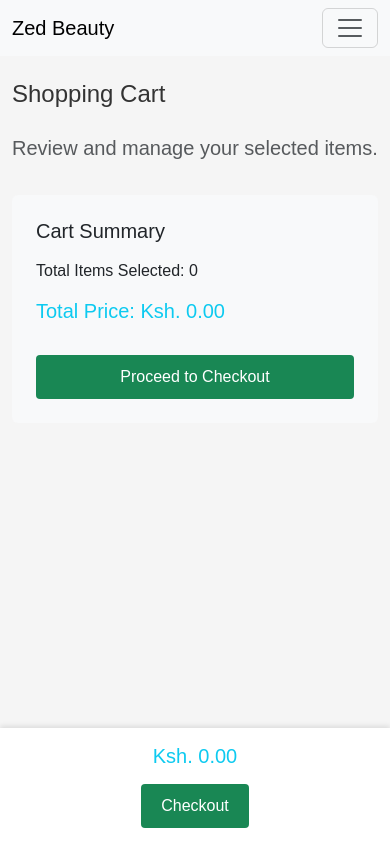
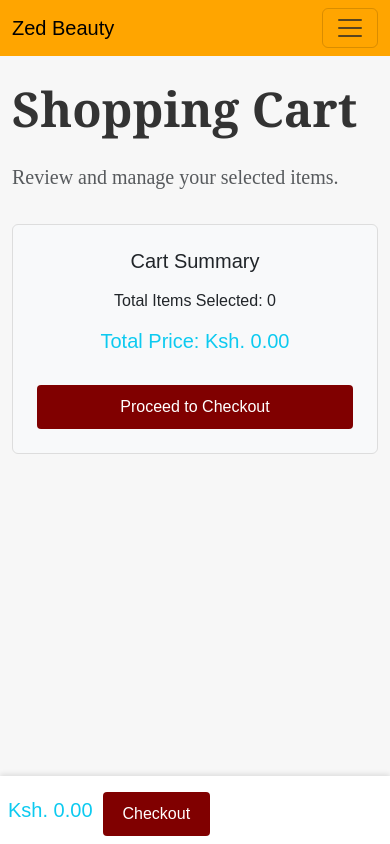
Before and after one commit to yvonnegichovi/e-commerce, a Flask app: page /cart/1 in a window 390 px wide. Run offline with Flask 3, Linux system fonts and the light colour scheme; the visitor is signed in with stand-in values (Sample User, id 1); data comes from the database, SQL or seed files in the repository; data that the repository does not hold is empty.

Commit message:
cartlist styling

```diff
--- a/entry/static/styles/cartlist.css
+++ b/entry/static/styles/cartlist.css
@@ -3,7 +3,34 @@
     margin: 0;
     padding: 0;
     box-sizing: border-box;
-    background-color: #f5f5f5;
+    background-color: #f7f7f7;
+}
+
+.navbar {
+    background-color: orange;
+}
+
+
+.mb-4 {
+    font-family: Georgia, serif;
+    font-size: 3rem;
+    font-weight: bold;
+}
+
+.selector {
+    font-family:
+}
+
+.form-check-input {
+    background-color: green;
+    width: 1em;
+	height: 1em;
+	border: 1px solid #aaa;
+	background: #FFF;
+	border-radius: .2em;
+	box-shadow: inset 0 1px 3px rgba(0,0,0, .1), 0 0 0 rgba(203, 34, 237, .2);
+	transition: all .275s;
+    cursor: pointer;
 }
 
 .container {
@@ -22,6 +49,37 @@
 .lead {
     font-size: 1.25rem;
     color: #666;
+    font-family: Lucida Handwriting, serif;
+}
+
+.row {
+    display: flex;
+    flex-direction: row;
+}
+
+
+.info {
+    margin-top: 20px;
+    flex: 0 0 auto;
+    width: 16.66666667%;
+    display: flex;
+    justify-content: center;
+    flex-direction: column;
+    align-items: center;
+}
+
+.card {
+    margin-left: 2px;
+    display: flex;
+    align-items: right;
+}
+
+.card-body {
+    margin-left: 60px;
+    display: flex;
+    flex-direction: column;
+    justify-content: center;
+    align-text: center;
 }
 
 .cart-item {
@@ -39,11 +97,12 @@
     border-radius: 8px;
 }
 
-.item-image img {
-    max-width: 100%;
-    max-height: 100%;
+.img-fluid {
+    max-width: 80%;
+    max-height: 80%;
     display: block;
     object-fit: cover;
+    margin-left: 20px;
 }
 
 h3 {
@@ -66,6 +125,7 @@
     padding: 10px 20px;
     font-size: 1rem;
     cursor: pointer;
+    background-color: #800000;
 }
 
 .btn-light {
@@ -77,6 +137,11 @@
 .btn-primary {
     background-color: #017bff;
     color: #fff;
+    background-color: #FF8C00;
+}
+
+.btn-outline-secondary {
+    background-color: maroon;
 }
 
 .item-quantity {
@@ -113,7 +178,7 @@
     font-weight: bold;
     border: 1px solid #ccc;
     border-radius: 4px;
-    background-color: #f8f9fa;
+    background-color: #FFDAB9;
     color: #333;
     cursor: pointer;
 }
--- a/entry/templates/products/view_cartlist.html
+++ b/entry/templates/products/view_cartlist.html
@@ -11,6 +11,8 @@
         .totals-sidebar {
             position: sticky;
             top: 1rem;
+            border: 1px solid #ddd;
+            text-align: center;
         }
 
         /* Totals for Mobile View */
@@ -18,6 +20,7 @@
             .totals-sidebar {
                 position: static;
                 margin-top: 1rem;
+                border: 1px solid #ddd;
             }
             .totals-bottom {
                 position: fixed;
@@ -27,8 +30,18 @@
                 background-color: white;
                 z-index: 1000;
                 box-shadow: 0 -2px 5px rgba(0, 0, 0, 0.1);
-                padding: 1rem;
-                text-align: center;
+                padding: 0.5rem;
+                text-align: right;
+            }
+            .checkout-container {
+                display: flex;
+                align-items: center;
+                gap: 10px;
+                text-align: right;
+            }
+
+            .checkout-container h5 {
+                margin: 0;
             }
         }
     </style>
@@ -36,7 +49,7 @@
 <body>
 
     <!-- Navigation Bar -->
-    <nav class="navbar navbar-expand-lg navbar-light bg-light">
+    <nav class="navbar navbar-expand-lg navbar-light">
         <div class="container-fluid">
             <a class="navbar-brand" href="{{ url_for('main.home') }}">Zed Beauty</a>
             <button class="navbar-toggler" type="button" data-bs-toggle="collapse" data-bs-target="#navbarNav" aria-controls="navbarNav" aria-expanded="false" aria-label="Toggle navigation">
@@ -71,15 +84,15 @@
                     <input type="checkbox" class="form-check-input checkout-item" data-price="{{ product.product.price }}" data-quantity="{{ product.quantity }}" id="checkout-{{ product.id }}" onclick="toggleSelection(this, '{{ product.product.product_name }}', {{ product.product.price }})">
                     <label class="form-check-label" for="checkout-{{ product.id }}">Select for Checkout</label>
                 </div>
-                <div class="card mb-3">
-                    <div class="row g-0">
+                <div class="card">
+                    <div class="row">
                         <!-- Product Image -->
-                        <div class="col-md-4">
+                        <div class="col">
                             <img src="{{ url_for('static', filename=product.product.image) }}" alt="{{ product.product.product_name }}" class="img-fluid rounded-start">
                         </div>
 
                         <!-- Product Details -->
-                        <div class="col-md-8">
+                        <div class="col">
                             <div class="card-body">
                                 <h5 class="card-title">{{ product.product.product_name }}</h5>
                                 <p class="card-text text-secondary">Price: <span class="fw-bold">Ksh. {{ product.product.price }}</span></p>
@@ -96,9 +109,13 @@
 
 
                                 <div class="mt-3">
-                                    <button class="btn btn-primary me-2" onclick="saveForLater({{ product.id }})">Save for Later</button>
+                                    <button class="btn btn-primary me-2" onclick="saveForLater({{ product.id }})">Save</button>
                                 </div>
                             </div>
+                        </div>
+                        <div class="info col">
+                            <p class="whatsapp">Buy on whatsapp<p>
+                            <p class="share">Share<p>
                         </div>
                     </div>
                 </div>
@@ -120,8 +137,11 @@
 <!-- Sticky Totals for Mobile -->
 <div class="totals-bottom d-lg-none">
     <!-- Updated ID for mobile total -->
+    <div class="checkout-container">
     <h5 class="text-info">Ksh. <span id="summaryPrice">0.00</span></h5>
-    <button class="btn btn-success w-40 mt-2" onclick="proceedToCheckout()">Checkout</button>
+    <button class="btn btn-success w-70 mt-2" onclick="proceedToCheckout()">Checkout</button>
+</div>
+
 </div>
 
 <!-- Scripts -->
```
